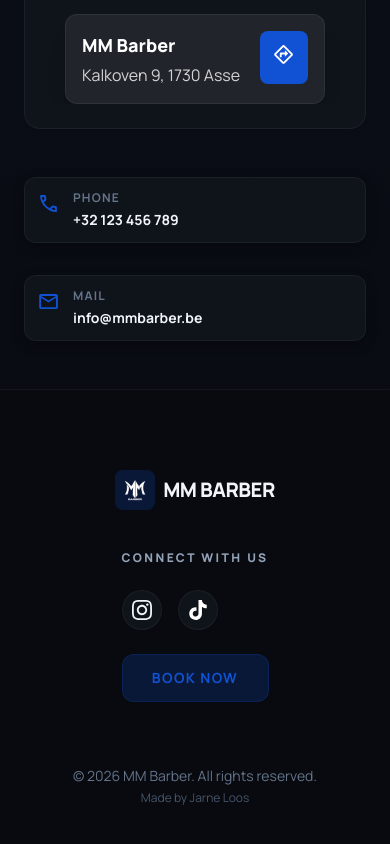
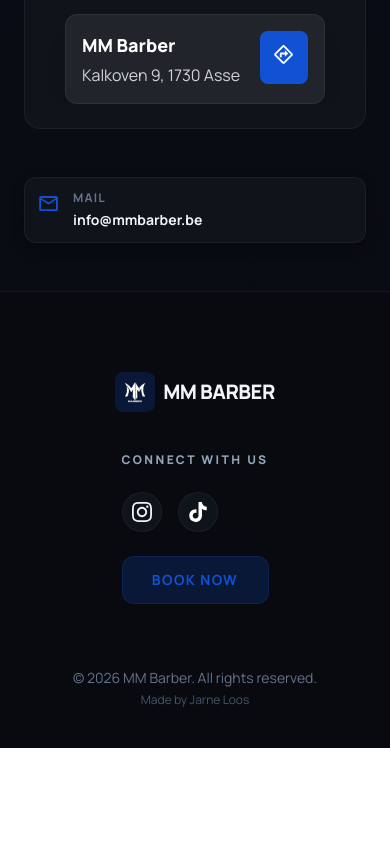
Before and after one commit to jarnex47/MMbarber, a Next.js app: page / in a window 390 px wide. Shown: the part 1616-2460 px from the top of the page. After the commit the page ends 2364 px from the top, so only its background shows below. Built offline with nearby package versions, Linux system fonts and the light colour scheme.

Commit message:
deleted the phone component

```diff
--- a/src/app/layout.tsx
+++ b/src/app/layout.tsx
@@ -6,7 +6,6 @@ import Hero from "@/components/Hero";
 import OpeningHours from "@/components/OpeningHours";
 import Location from "@/components/Location";
 import LeaveReview from "@/components/LeaveReview";
-import Phone from "@/components/Phone";
 import Mail from "@/components/Mail";
 import Footer from "@/components/Footer";
 import { Analytics } from "@vercel/analytics/next"
@@ -88,10 +87,7 @@ export default function RootLayout({
               </div>
               <div className="flex flex-col gap-12 flex-1 min-w-0">
                 <Location />
-                <div className="flex flex-col sm:flex-row gap-8 w-full">
-                  <Phone />
-                  <Mail />
-                </div>
+                <Mail />
               </div>
             </div>
           </div>
--- a/src/components/Mail.tsx
+++ b/src/components/Mail.tsx
@@ -2,7 +2,7 @@ import Image from "next/image";
 
 export default function Mail() {
   return (
-    <div className="flex-1 min-w-0 rounded-xl bg-[#0F131A] border border-white/5 shadow-[0_4px_12px_rgba(0,0,0,0.3)] py-3 px-3">
+    <div className="w-full min-w-0 max-w-[560px] mx-auto lg:mx-0 rounded-xl bg-[#0F131A] border border-white/5 shadow-[0_4px_12px_rgba(0,0,0,0.3)] py-3 px-3">
       <div className="inline-flex items-start gap-3">
         <div>
           <Image
@@ -16,9 +16,12 @@ export default function Mail() {
           <p className="text-[#64748B] text-xs font-bold leading-4 tracking-[1.2px] uppercase">
             Mail
           </p>
-          <p className="text-[#F1F5F9] text-[14px] font-bold leading-[20px]">
+          <a
+            href="mailto:info@mmbarber.be"
+            className="text-[#F1F5F9] text-[14px] font-bold leading-[20px] hover:underline"
+          >
             info@mmbarber.be
-          </p>
+          </a>
         </div>
       </div>
     </div>
--- a/src/components/Phone.tsx
+++ /dev/null
@@ -1,26 +0,0 @@
-import Image from "next/image";
-
-export default function Phone() {
-  return (
-    <div className="flex-1 min-w-0 rounded-xl bg-[#0F131A] border border-white/5 shadow-[0_4px_12px_rgba(0,0,0,0.3)] py-3 px-3">
-      <div className="inline-flex items-start gap-3">
-        <div>
-          <Image
-            src="/images/phone.svg"
-            alt="Phone"
-            width={24.01}
-            height={27.988}
-          />
-        </div>
-        <div className="inline-flex flex-col items-start gap-1">
-          <p className="text-[#64748B] text-xs font-bold leading-4 tracking-[1.2px] uppercase">
-            Phone
-          </p>
-          <p className="text-[#F1F5F9] text-[14px] font-bold leading-[20px]">
-            +32 123 456 789
-          </p>
-        </div>
-      </div>
-    </div>
-  );
-}
```
